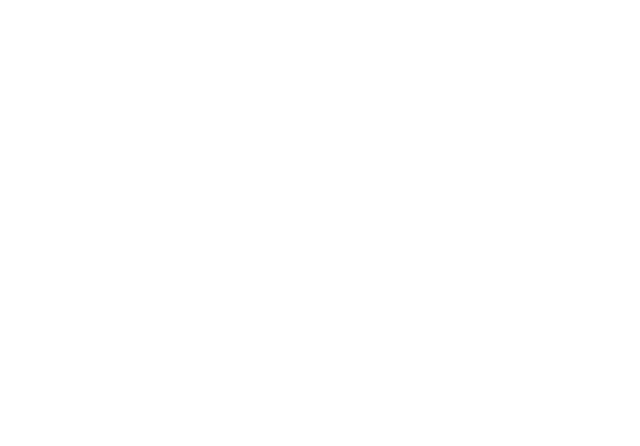
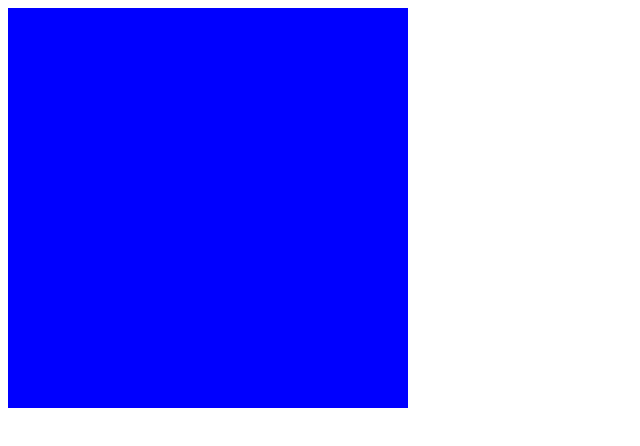
Before and after one commit to alphaleo21/Etch-a-Sketch, a plain HTML site: page index.html in a window 1280 px wide. Shown: the whole page, without its empty margins (0-640 px from the left). Drawn offline with Linux system fonts and the light colour scheme.

Commit message:
container element created

```diff
--- a/index.html
+++ b/index.html
@@ -8,7 +8,7 @@
     <link rel="stylesheet" href="style.css">
 </head>
 <body>
-    <div class="container">
+    <div id="container">
 
     </div>
 </body>
--- a/jss.js
+++ b/jss.js
@@ -1 +1,11 @@
-const container = document.querySelector('.container');
+const container = document.querySelector('#container');
+
+container.style.gridTemplateColumns = 'repeat(16, 1fr)';
+container.style.gridTemplateColumns = 'repeat(16, 1fr)';
+
+for(let i = 0;i<25; i++){
+    const grid = document.createElement('div');
+    grid.classList.add('grid')
+    grid.style.backgroundColor = "black";
+    container.insertAdjacentElement("beforeend", grid);
+}
--- a/style.css
+++ b/style.css
@@ -1,3 +1,8 @@
-body{
-    margin: 0;
+#container{
+    width: 400px;
+    height: 400px;
+    background-color: blue;
 }
+.grid{
+    background-color: black;
+}
```
